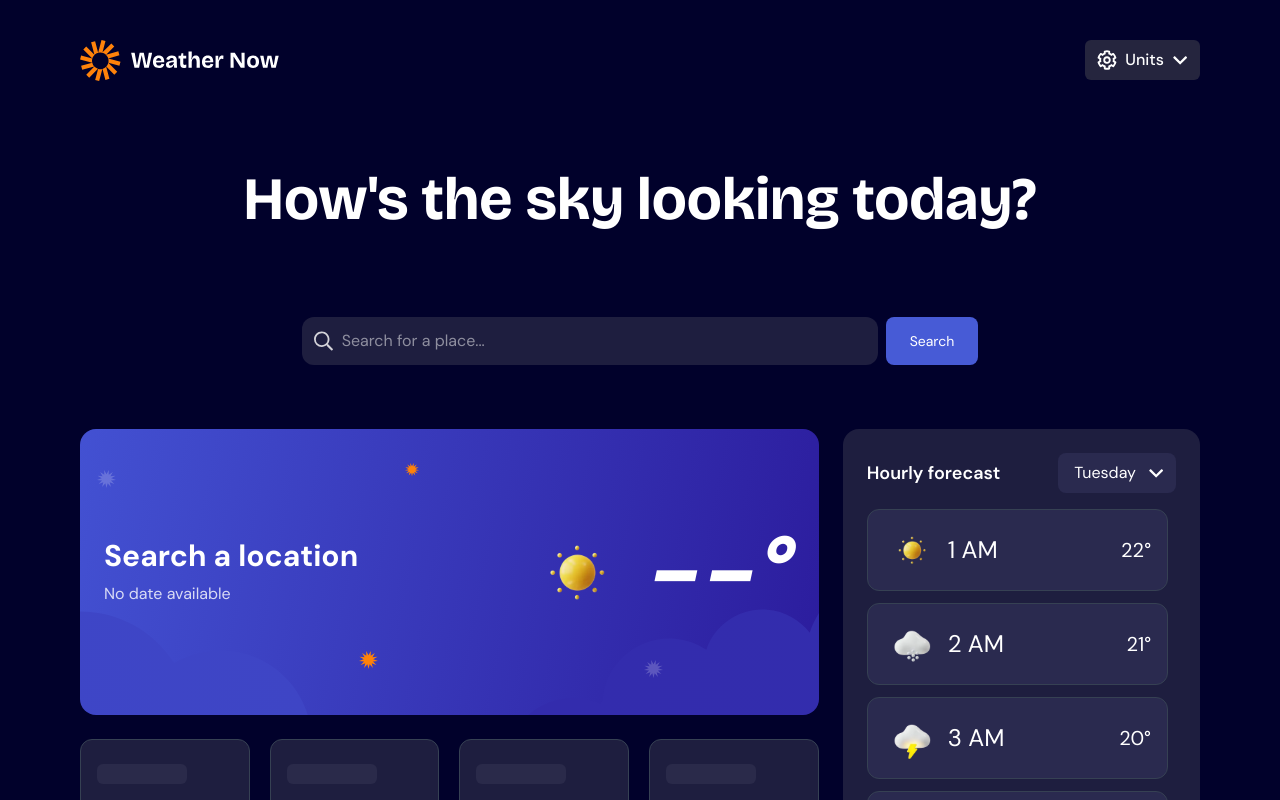
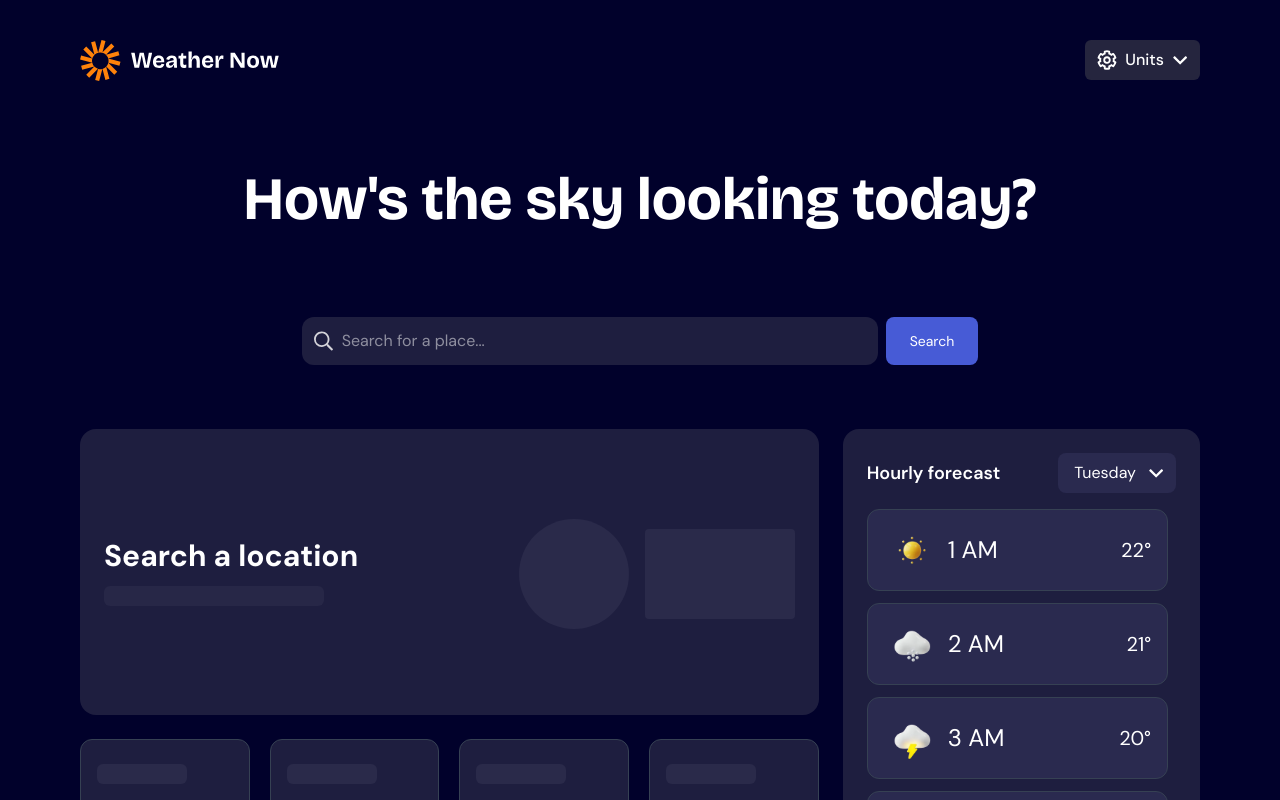
Before and after one commit to huynhnguyenday/sky-cloude, a Next.js app: page / in a window 1280 px wide. Shown: the top 800 px of the page. Built offline with nearby package versions, Linux system fonts and the light colour scheme.

Commit message:
feat: update skeleton for main

```diff
--- a/src/components/Main.jsx
+++ b/src/components/Main.jsx
@@ -1,7 +1,12 @@
 "use client";
 
+import Skeleton from "react-loading-skeleton";
+import "react-loading-skeleton/dist/skeleton.css";
+
 export default function Main({ weather, location }) {
-  const { city, country } = location;
+  const loading = !weather?.current;
+
+  const { city, country } = location || {};
 
   const temperature =
     weather?.current?.temperature_2m !== undefined
@@ -38,7 +43,13 @@ export default function Main({ weather, location }) {
   const weatherIcon = getWeatherIcon(weather?.current?.weather_code);
 
   return (
-    <div className="relative w-full h-[286px] rounded-2xl overflow-hidden">
+    <div
+      className={`relative w-full h-[286px] rounded-2xl overflow-hidden ${
+        loading ? "bg-[#1e1e3f]" : ""
+      }`}
+    >
+      {!loading && (
+        <>
           <img
             src="/bg-today-large.svg"
             alt="background"
@@ -49,6 +60,8 @@ export default function Main({ weather, location }) {
             alt="background"
             className="block md:hidden w-full h-full object-cover"
           />
+        </>
+      )}
 
       {/* Mobile Layout */}
       <div className="absolute inset-0 p-6 flex flex-col items-center justify-center md:hidden text-white text-center">
@@ -60,21 +73,51 @@ export default function Main({ weather, location }) {
             </h1>
           </div>
           <div className="text-base opacity-80">
+            {loading ? (
+              <Skeleton
+                width={180}
+                height={20}
+                baseColor="#2a2a4a"
+                highlightColor="#3b3b5c"
+                borderRadius={6}
+              />
+            ) : (
               <p>{formattedDate || "No date available"}</p>
+            )}
           </div>
         </div>
 
         {/* Weather Info */}
         <div className="flex items-center justify-center gap-4">
+          {loading ? (
+            <Skeleton
+              circle
+              width={80}
+              height={80}
+              baseColor="#2a2a4a"
+              highlightColor="#3b3b5c"
+            />
+          ) : (
             <img
               src={`/${weatherIcon}`}
               alt="weather icon"
               className="w-20 h-20"
             />
+          )}
+
           <div className="text-center">
+            {loading ? (
+              <Skeleton
+                width={100}
+                height={70}
+                baseColor="#2a2a4a"
+                highlightColor="#3b3b5c"
+              />
+            ) : (
               <div className="text-7xl font-bold transform -skew-x-12">
                 {temperature !== undefined ? `${temperature}°` : "--°"}
               </div>
+            )}
           </div>
         </div>
       </div>
@@ -89,21 +132,51 @@ export default function Main({ weather, location }) {
             </h1>
           </div>
           <div className="text-base opacity-80">
+            {loading ? (
+              <Skeleton
+                width={220}
+                height={20}
+                baseColor="#2a2a4a"
+                highlightColor="#3b3b5c"
+                borderRadius={6}
+              />
+            ) : (
               <p>{formattedDate || "No date available"}</p>
+            )}
           </div>
         </div>
 
         {/* Right Section - Weather Info */}
         <div className="flex items-center gap-4">
+          {loading ? (
+            <Skeleton
+              circle
+              width={110}
+              height={110}
+              baseColor="#2a2a4a"
+              highlightColor="#3b3b5c"
+            />
+          ) : (
             <img
               src={`/${weatherIcon}`}
               alt="weather icon"
-            className="w-28 h-28"
+              className="w-32 h-32 md:w-36 md:h-36"
             />
+          )}
+
           <div className="text-right">
-            <div className="text-9xl md:text-8xl font-bold transform -skew-x-12">
+            {loading ? (
+              <Skeleton
+                width={150}
+                height={90}
+                baseColor="#2a2a4a"
+                highlightColor="#3b3b5c"
+              />
+            ) : (
+              <div className="text-7xl xl:text-9xl font-bold transform -skew-x-12">
                 {temperature !== undefined ? `${temperature}°` : "--°"}
               </div>
+            )}
           </div>
         </div>
       </div>
```
Lines whose indentation alone changed are shown as unchanged.
